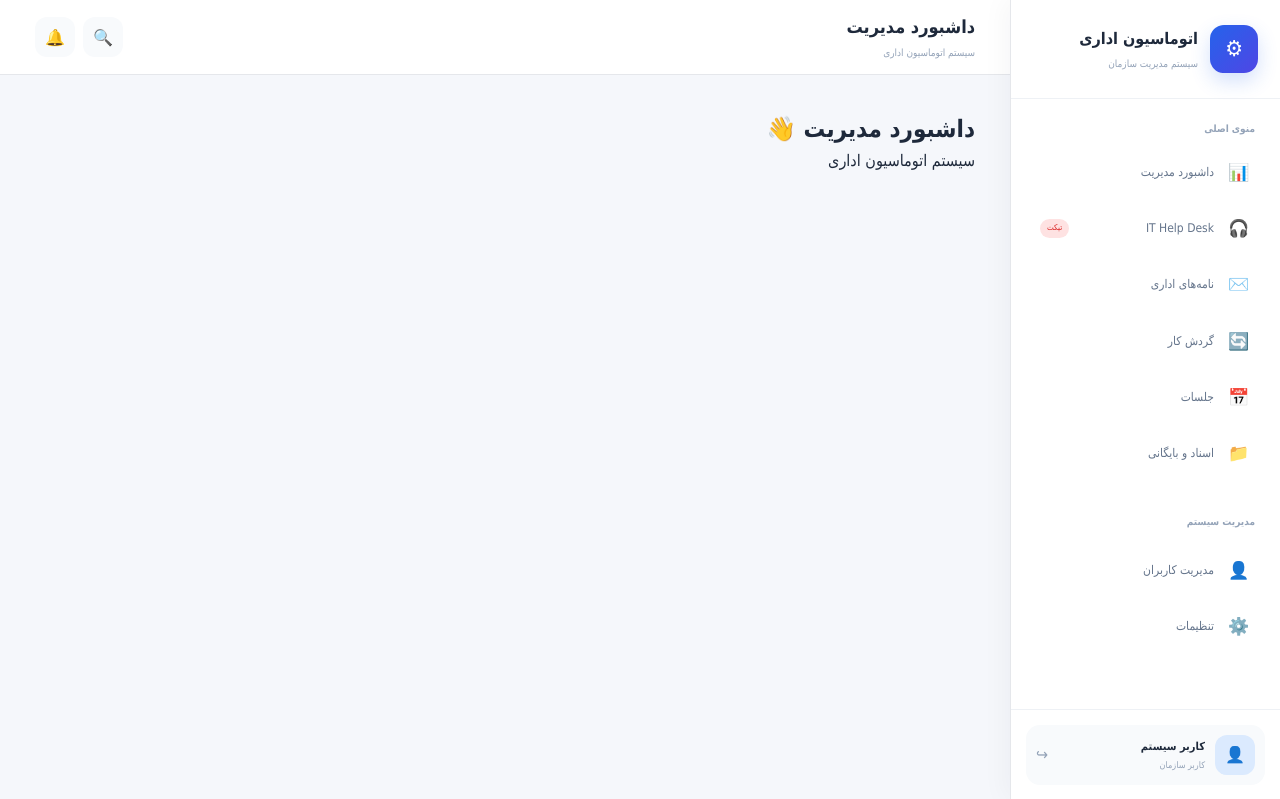
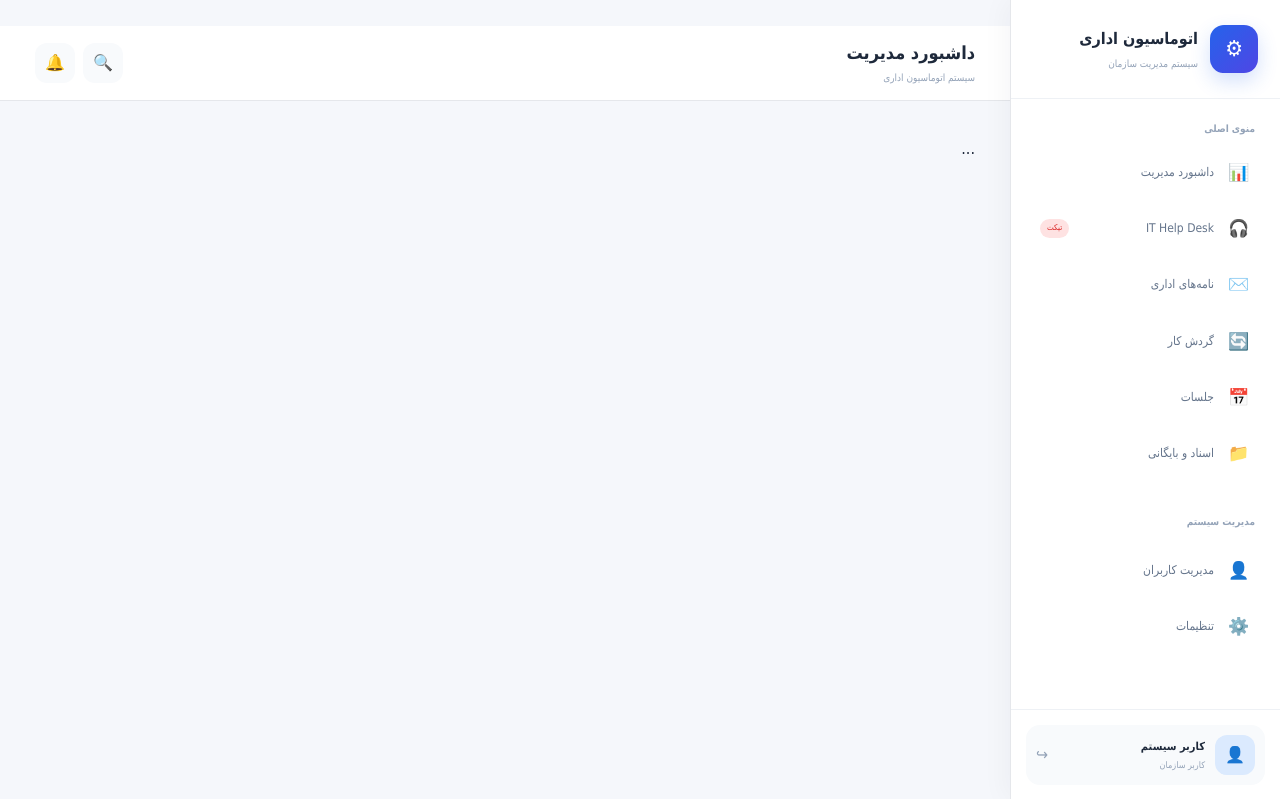
Before and after one commit to ticketit2026/automate-admin, a Django app: page /dashboard/ in a window 1280 px wide. Shown: the top 799 px of the page. Run offline with Django 5.2, Linux system fonts and the light colour scheme.

Commit message:
Update overview.html

```diff
--- a/templates/dashboard/overview.html
+++ b/templates/dashboard/overview.html
@@ -4,10 +4,14 @@
 داشبورد مدیریت
 {% endblock %}
 
+{% block page_title %}
+داشبورد مدیریت
+{% endblock %}
+
+{% block extra_css %}
+...
+{% endblock %}
+
 {% block content %}
-
-<h1>داشبورد مدیریت 👋</h1>
-
-<p>سیستم اتوماسیون اداری</p>
-
+...
 {% endblock %}
```
